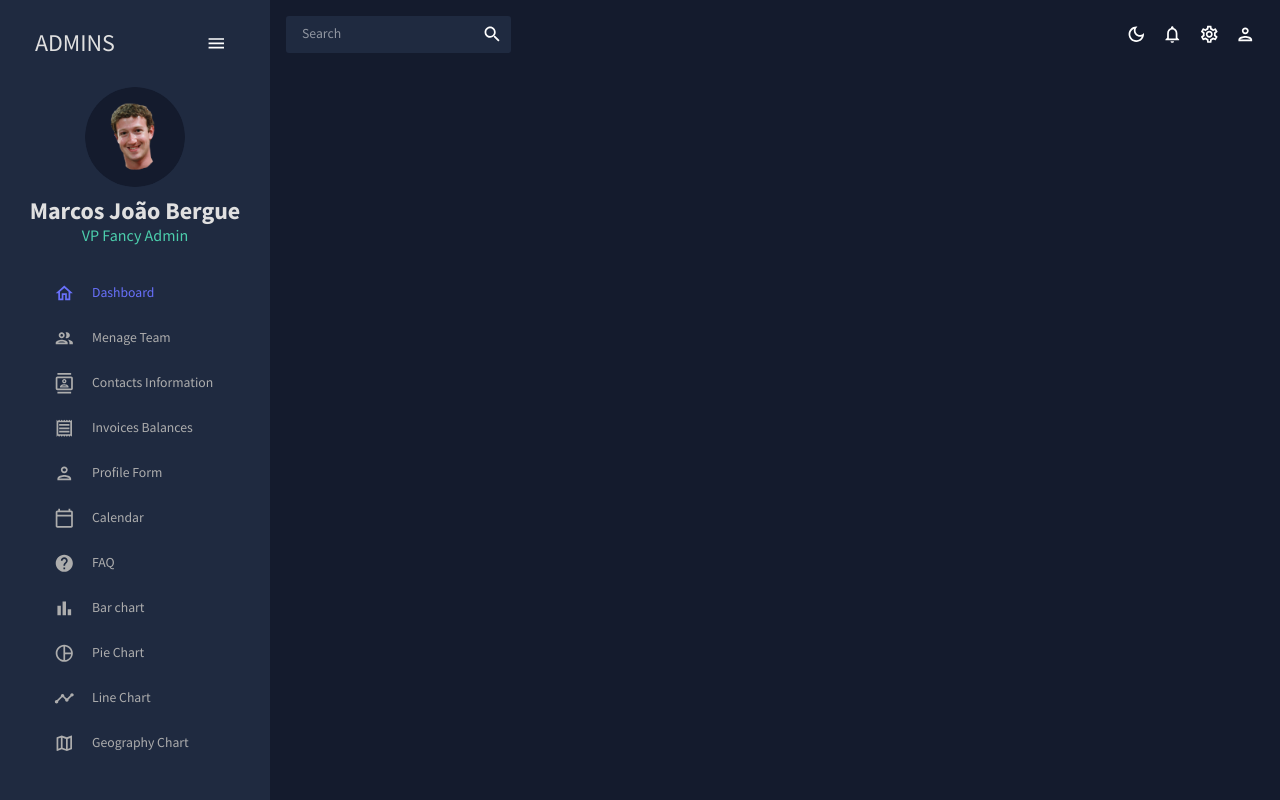
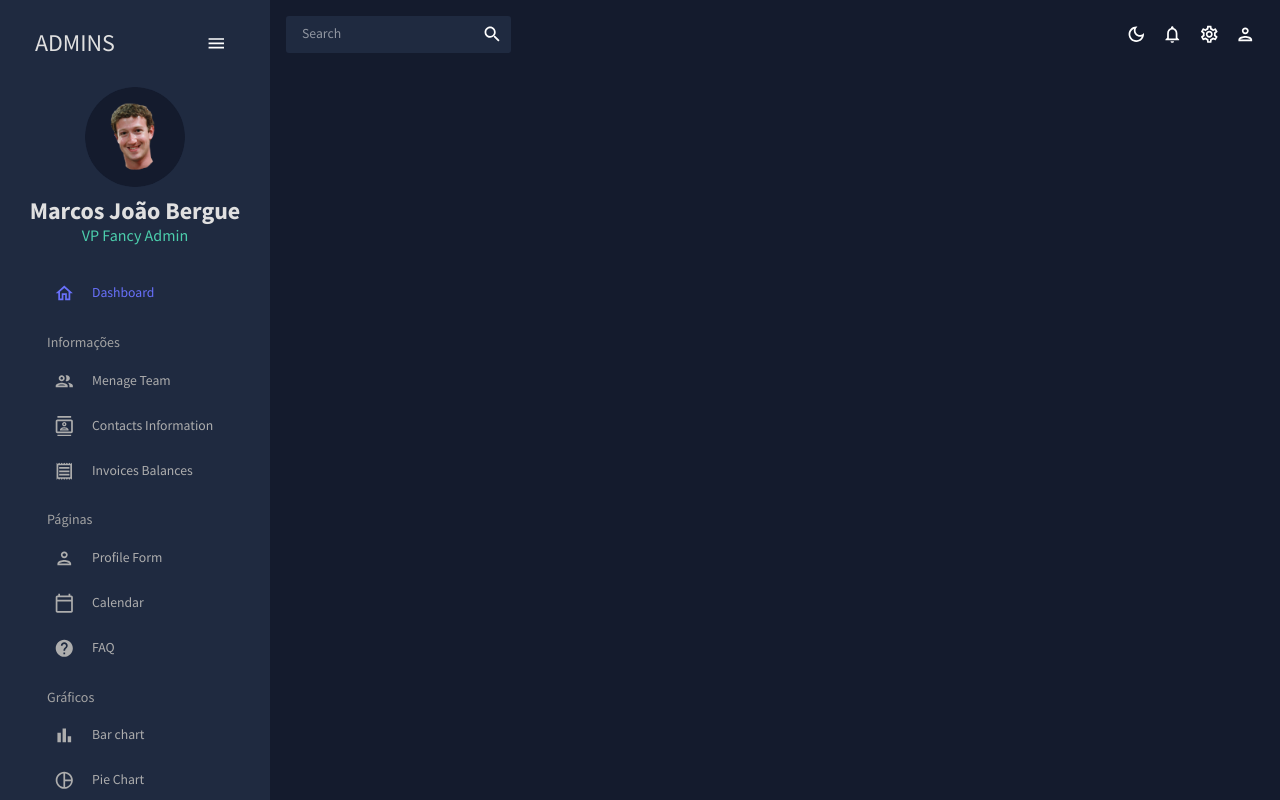
Before and after one commit to KyuaKun/2022-11_Projeto-React_Admin_Dashboard, a React (Create React App) app: page / in a window 1280 px wide. Built offline with nearby package versions, Linux system fonts and the light colour scheme.

Commit message:
Update Sidebar.jsx

```diff
--- a/src/pages/global/Sidebar.jsx
+++ b/src/pages/global/Sidebar.jsx
@@ -125,6 +125,14 @@ export const Sidebar = () => {
               selected={selected}
               setSelected={setSelected}
             />
+
+            <Typography
+              variant="h6"
+              color={colors.gray[300]}
+              sx={{ m: "15px 0 5px 20px" }}
+            >
+              Informações
+            </Typography>
             <Item
               title="Menage Team"
               to="/team"
@@ -146,6 +154,14 @@ export const Sidebar = () => {
               selected={selected}
               setSelected={setSelected}
             />
+
+            <Typography
+              variant="h6"
+              color={colors.gray[300]}
+              sx={{ m: "15px 0 5px 20px" }}
+            >
+              Páginas
+            </Typography>
             <Item
               title="Profile Form"
               to="/form"
@@ -167,6 +183,14 @@ export const Sidebar = () => {
               selected={selected}
               setSelected={setSelected}
             />
+
+            <Typography
+              variant="h6"
+              color={colors.gray[300]}
+              sx={{ m: "15px 0 5px 20px" }}
+            >
+              Gráficos
+            </Typography>
             <Item
               title="Bar chart"
               to="/bar"
```
